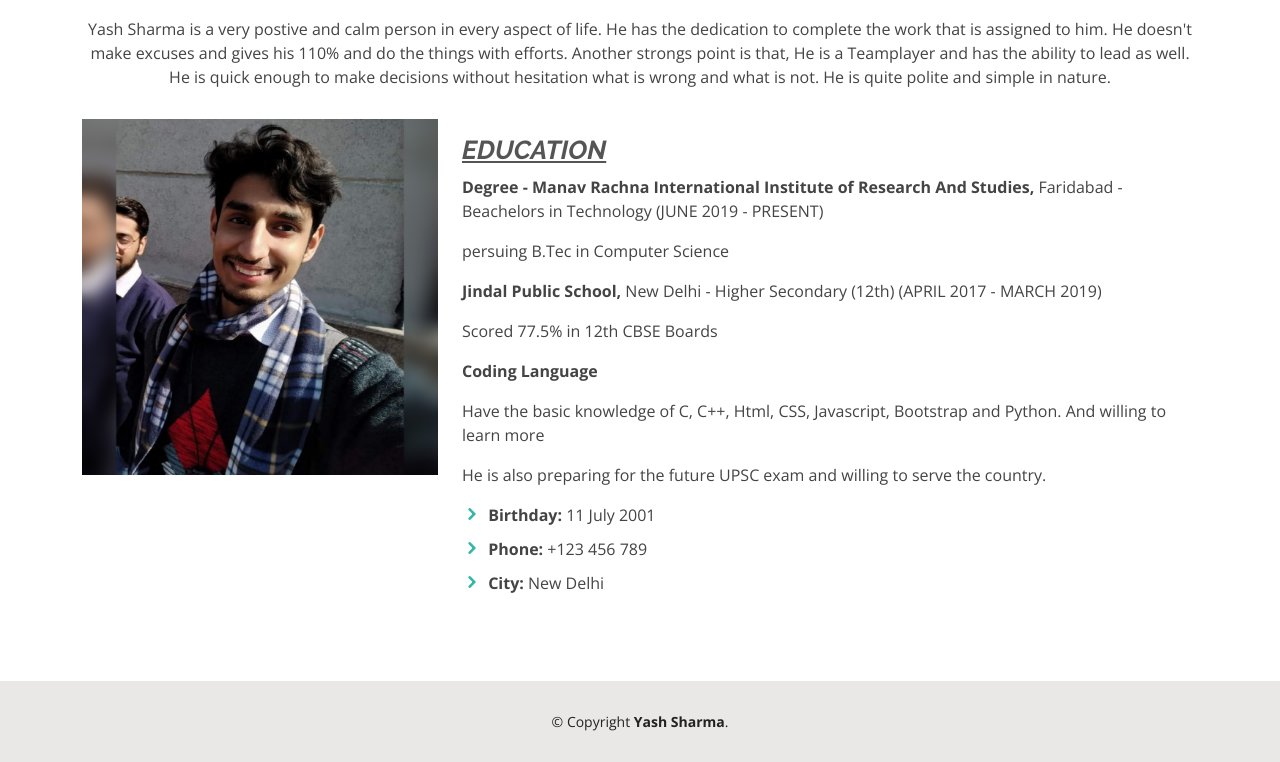
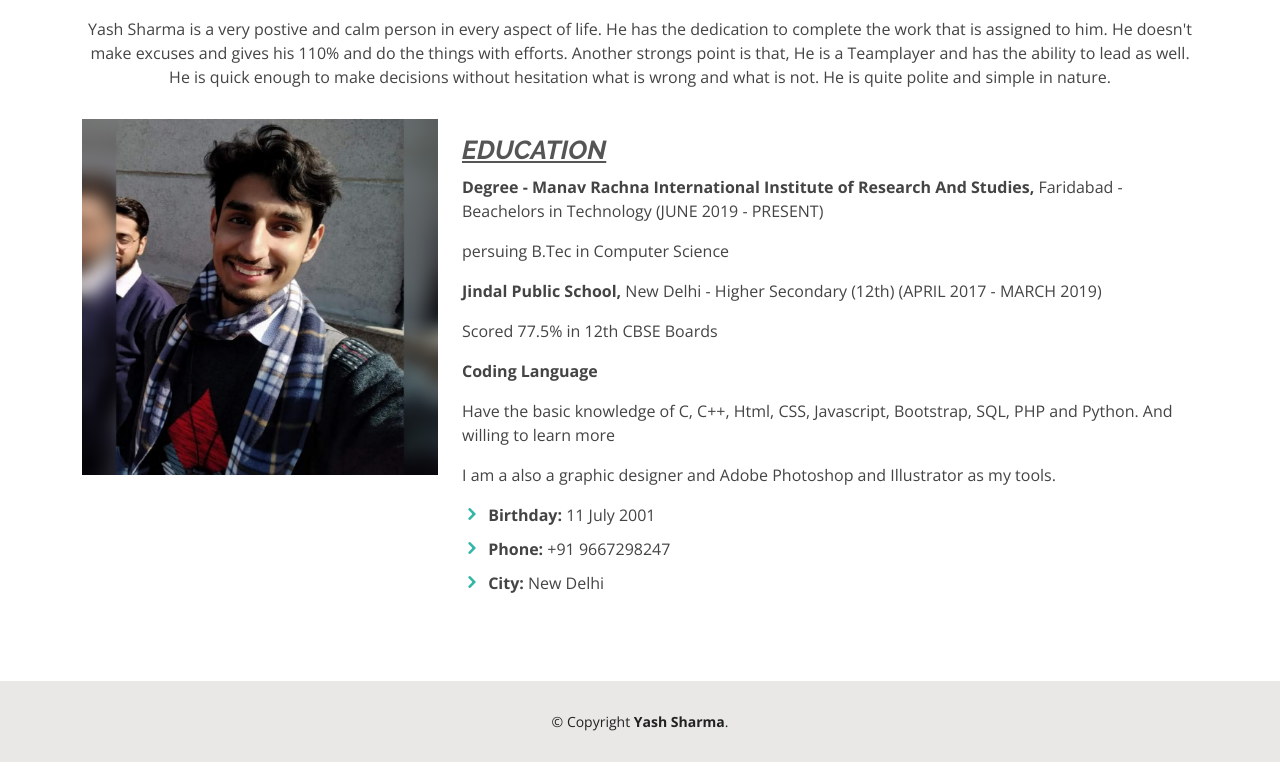
Before and after one commit to Yash41882/Portfolio, a plain HTML site: page about.html in a window 1280 px wide. Shown: the part 171-933 px from the top of the page. Drawn offline with nearby package versions, Linux system fonts and the light colour scheme.

Commit message:
Update about.html

```diff
--- a/about.html
+++ b/about.html
@@ -77,14 +77,14 @@
   <p><b>Jindal Public School,</b> New Delhi - Higher Secondary (12th) (APRIL 2017 - MARCH 2019)</p>
   <p>Scored 77.5% in 12th CBSE Boards</p>
   <p><b>Coding Language</b></p>
-  <p>Have the basic knowledge of C, C++, Html, CSS, Javascript, Bootstrap and Python. And willing to learn more</p>
-  <p>He is also preparing for the future UPSC exam and willing to serve the country.</p>
+  <p>Have the basic knowledge of C, C++, Html, CSS, Javascript, Bootstrap, SQL, PHP and Python. And willing to learn more</p>
+  <p>I am a also a graphic designer and Adobe Photoshop and Illustrator as my tools.</p>
             </p>
             <div class="row">
               <div class="col-lg-6">
                 <ul>
                   <li><i class="icofont-rounded-right"></i> <strong>Birthday:</strong> 11 July 2001</li>
-                  <li><i class="icofont-rounded-right"></i> <strong>Phone:</strong> +123 456 789</li>
+                  <li><i class="icofont-rounded-right"></i> <strong>Phone:</strong> +91 9667298247</li>
                   <li><i class="icofont-rounded-right"></i> <strong>City:</strong> New Delhi</li>
                 </ul>
               </div>
```
